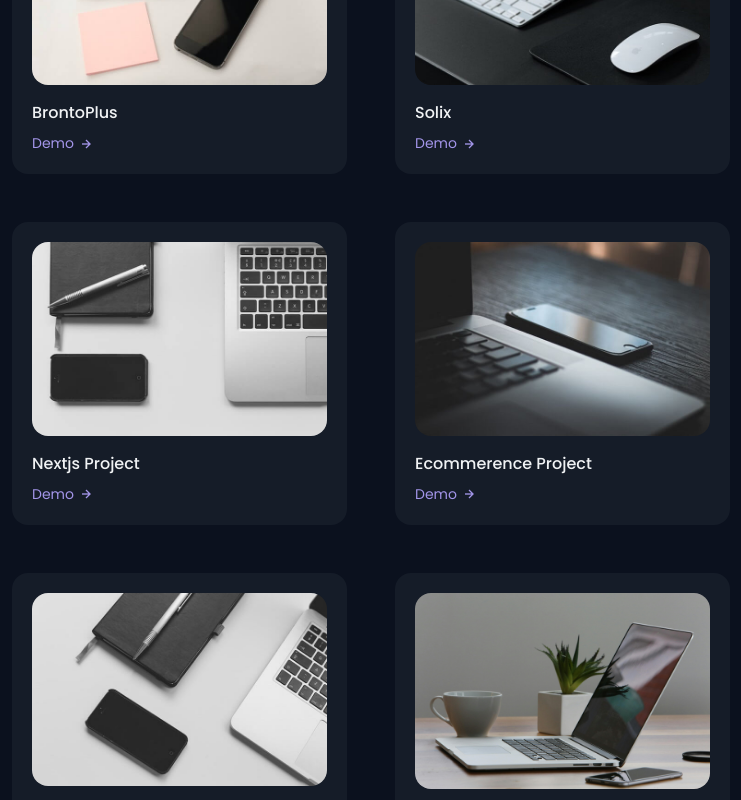
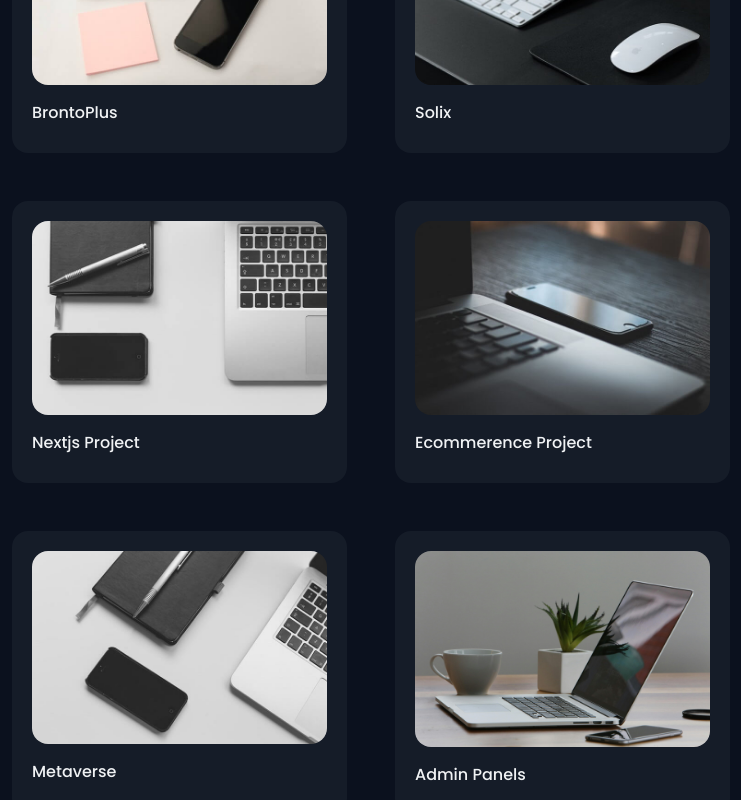
Before and after one commit to ShaikManisha/Responsive_portfolio_Manisha, a React (Vite) app: page / in a window 1280 px wide. Shown: the part 2840-3640 px from the top of the page, without its empty margins (269-1010 px from the left). Built offline with nearby package versions, Linux system fonts and the light colour scheme.

Commit message:
Removed demo on works file

```diff
--- a/src/components/Work.jsx
+++ b/src/components/Work.jsx
@@ -1,4 +1,4 @@
-import React, { useState } from "react";
+import { useState } from "react";
 import "../assets/scss/components/works.scss";
 import Work1 from "../assets/img/work1.jpg";
 import Work2 from "../assets/img/work2.jpg";
@@ -85,9 +85,9 @@ const Work = () => {
             <div key={work.id} className={`work__card mix ${work.category}`}>
               <img src={work.image} alt="" className="work__img" />
               <h3 className="work__title">{work.title}</h3>
-              <a href="" className="work__button">
+              {/* <a href="" className="work__button">
                 Demo <i className="bx bx-right-arrow-alt work__icon"></i>
-              </a>
+              </a> */}
             </div>
           ))}
       </div>
```
